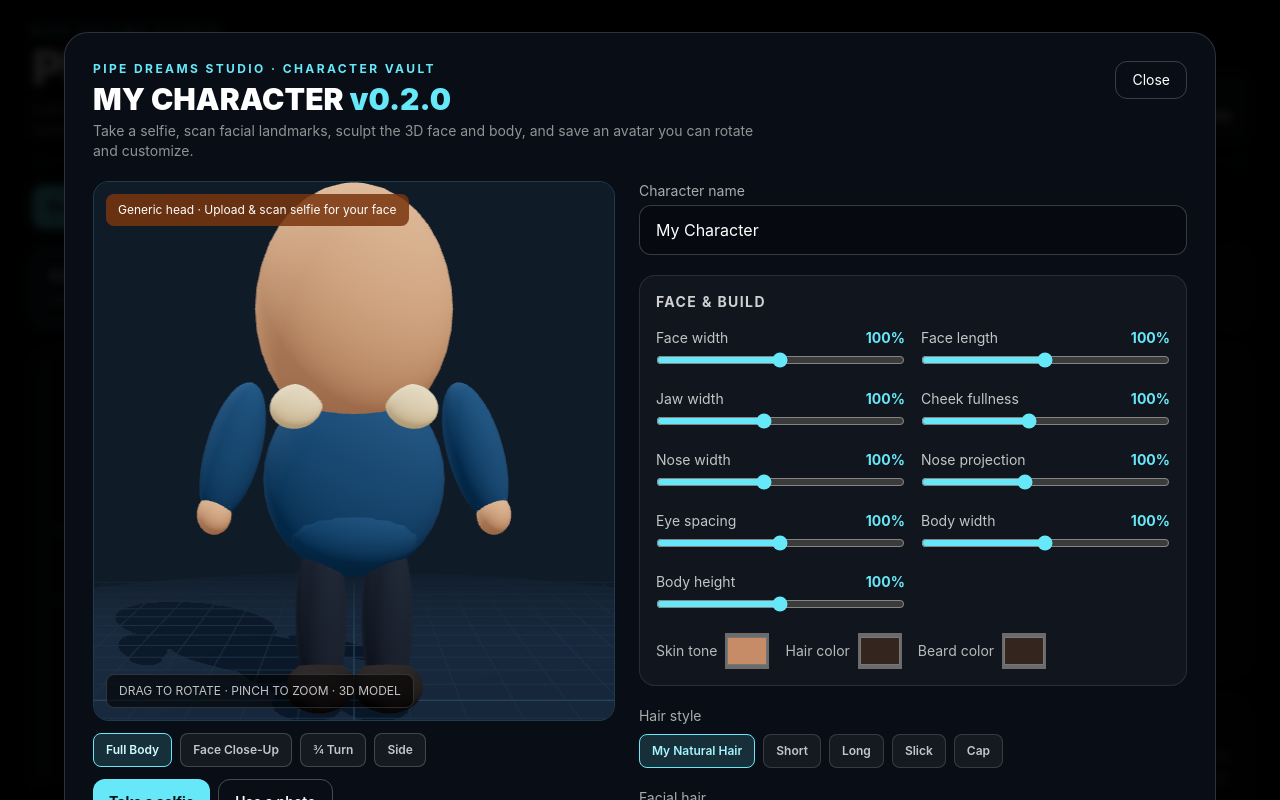
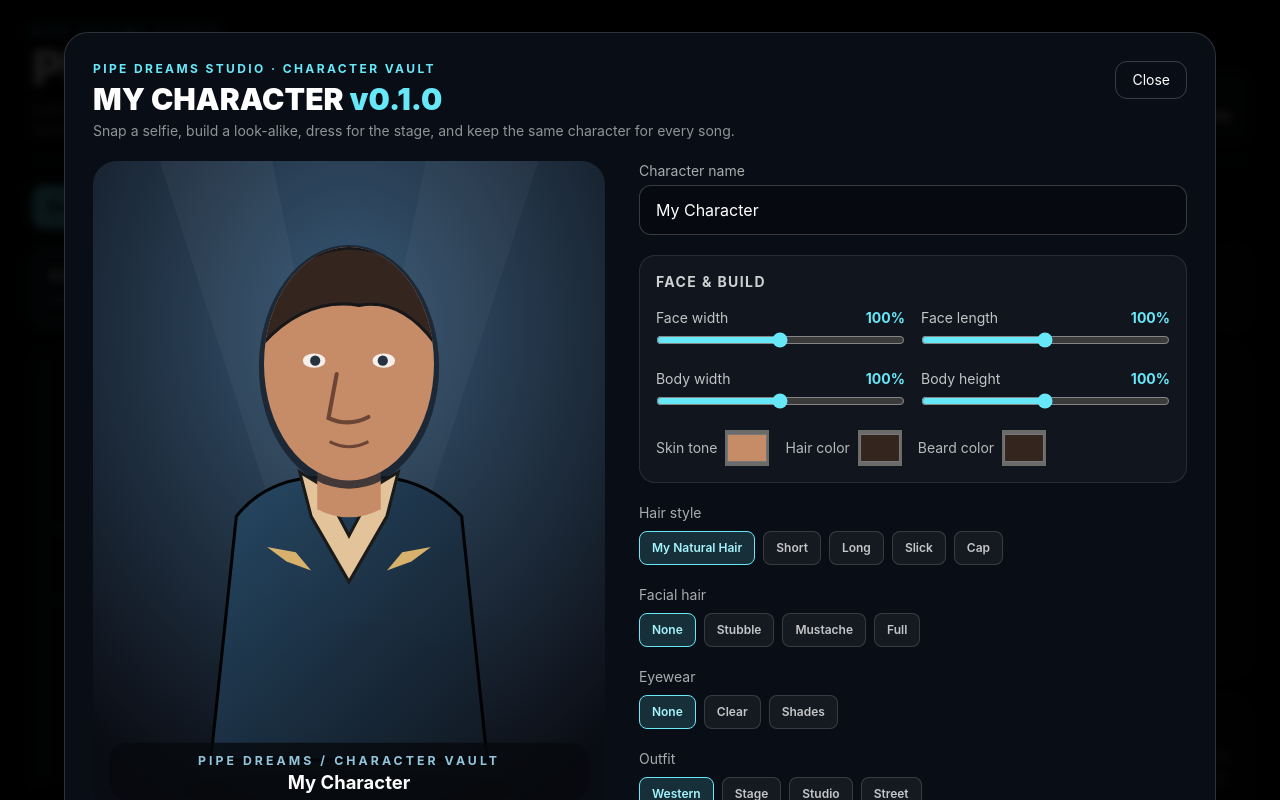
Before and after one commit to workinwithai-create/music-video-scene-generator-preview, a React (Vite) app: page / in a window 1280 px wide. Both pictures are taken after a click on the button "Build My Character". Shown: the top 800 px of the page. Built offline with nearby package versions, Linux system fonts and the light colour scheme.

Commit message:
chore: preserve unchanged My Character v0.1.0 baseline

```diff
--- a/PipeDreamsCharacterCreator_v0.1.0.tsx
+++ b/PipeDreamsCharacterCreator_v0.1.0.tsx
@@ -1,10 +1,8 @@
 'use client';
 
 import React, { useEffect, useId, useRef, useState } from 'react';
-import Character3DStage, { type CharacterCameraView } from './Character3DStage_v0.2.0';
-import { scanSelfie, type FacePoint } from './faceScan_v0.2.0';
 
-export const CHARACTER_CREATOR_VERSION = '0.2.0';
+export const CHARACTER_CREATOR_VERSION = '0.1.0';
 export const CHARACTER_VAULT_KEY = 'pipe-dreams.character-vault.v1';
 
 type Hair = 'photo' | 'short' | 'long' | 'slick' | 'cap';
@@ -13,11 +11,6 @@ type Outfit = 'western' | 'stage' | 'studio' | 'street';
 type Glasses = 'none' | 'clear' | 'shades';
 
 export interface CharacterAppearance {
-  jawWidth: number;
-  cheekWidth: number;
-  noseWidth: number;
-  noseDepth: number;
-  eyeSpacing: number;
   faceWidth: number;
   faceLength: number;
   bodyWidth: number;
@@ -37,7 +30,6 @@ export interface PipeDreamsCharacter {
   version: string;
   displayName: string;
   photoDataUrl: string | null;
-  facePoints?: FacePoint[] | null;
   appearance: CharacterAppearance;
   createdAt: string;
   updatedAt: string;
@@ -51,11 +43,6 @@ export interface CharacterCreatorProps {
 const DEFAULT_APPEARANCE: CharacterAppearance = {
   faceWidth: 100,
   faceLength: 100,
-  jawWidth: 100,
-  cheekWidth: 100,
-  noseWidth: 100,
-  noseDepth: 100,
-  eyeSpacing: 100,
   bodyWidth: 100,
   bodyHeight: 100,
   skin: '#c68c68',
@@ -264,8 +251,6 @@ export default function PipeDreamsCharacterCreator({ onSave, onClose }: Characte
   const [selectedId, setSelectedId] = useState<string | null>(null);
   const [name, setName] = useState('My Character');
   const [photo, setPhoto] = useState<string | null>(null);
-  const [facePoints, setFacePoints] = useState<FacePoint[] | null>(null);
-  const [view, setView] = useState<CharacterCameraView>('full');
   const [appearance, setAppearance] = useState<CharacterAppearance>({ ...DEFAULT_APPEARANCE });
   const [message, setMessage] = useState('Your selfie stays in this browser unless you explicitly export it.');
   const [busy, setBusy] = useState(false);
@@ -285,17 +270,7 @@ export default function PipeDreamsCharacterCreator({ onSave, onClose }: Characte
     try {
       const data = await resizeSelfie(file);
       setPhoto(data);
-      setFacePoints(null);
-      setMessage('Building the 3D face mesh from your selfie...');
-      try {
-        const points = await scanSelfie(data);
-        setFacePoints(points);
-        setView('face');
-        setMessage('3D face scan complete. Rotate the head and refine your likeness.');
-      } catch (scanError) {
-        setFacePoints(null);
-        setMessage(scanError instanceof Error ? 'Face scan unavailable: ' + scanError.message : 'Face scanning failed. Retry with a clear selfie.');
-      }
+      setMessage('Selfie ready. Adjust your character, then save it to the Character Vault.');
     } catch (error) {
       setMessage(error instanceof Error ? error.message : 'Could not open that photo.');
     } finally {
@@ -307,7 +282,6 @@ export default function PipeDreamsCharacterCreator({ onSave, onClose }: Characte
     setSelectedId(character.id);
     setName(character.displayName);
     setPhoto(character.photoDataUrl);
-    setFacePoints(character.facePoints || null);
     setAppearance({ ...DEFAULT_APPEARANCE, ...character.appearance });
     setMessage('Editing saved character. Save to keep your changes.');
   };
@@ -316,8 +290,6 @@ export default function PipeDreamsCharacterCreator({ onSave, onClose }: Characte
     setSelectedId(null);
     setName('My Character');
     setPhoto(null);
-    setFacePoints(null);
-    setView('full');
     setAppearance({ ...DEFAULT_APPEARANCE });
     setMessage('New character. Add a selfie or build one manually.');
   };
@@ -331,7 +303,6 @@ export default function PipeDreamsCharacterCreator({ onSave, onClose }: Characte
       version: CHARACTER_CREATOR_VERSION,
       displayName: name.trim().slice(0, 50) || 'My Character',
       photoDataUrl: photo,
-      facePoints,
       appearance: { ...appearance },
       createdAt: original?.createdAt || now,
       updatedAt: now,
@@ -357,7 +328,6 @@ export default function PipeDreamsCharacterCreator({ onSave, onClose }: Characte
         version: CHARACTER_CREATOR_VERSION,
         displayName: name.trim() || 'My Character',
         photoDataUrl: photo,
-        facePoints,
         appearance,
         createdAt: new Date().toISOString(),
         updatedAt: new Date().toISOString(),
@@ -377,7 +347,7 @@ export default function PipeDreamsCharacterCreator({ onSave, onClose }: Characte
       <div>
         <p className="text-xs font-bold uppercase tracking-[.2em] text-cyan-300">PIPE DREAMS STUDIO · CHARACTER VAULT</p>
         <h2 className="mt-1 text-2xl font-black md:text-3xl">MY CHARACTER <span className="text-cyan-300">v{CHARACTER_CREATOR_VERSION}</span></h2>
-        <p className="mt-1 max-w-2xl text-sm text-white/55">Take a selfie, scan facial landmarks, sculpt the 3D face and body, and save an avatar you can rotate and customize.</p>
+        <p className="mt-1 max-w-2xl text-sm text-white/55">Snap a selfie, build a look-alike, dress for the stage, and keep the same character for every song.</p>
       </div>
       {onClose && <button type="button" onClick={onClose}
         className="rounded-xl border border-white/20 px-4 py-2 text-sm hover:bg-white/10">Close</button>}
@@ -385,30 +355,13 @@ export default function PipeDreamsCharacterCreator({ onSave, onClose }: Characte
 
     <div className="grid gap-6 lg:grid-cols-[minmax(0,1fr)_minmax(0,1.05fr)]">
       <div>
-        <Character3DStage photo={photo} facePoints={facePoints} appearance={appearance} view={view} height={540} />
-        <div className="mt-3 flex flex-wrap gap-2" aria-label="3D camera views">
-          {(['full','face','three-quarter','side'] as CharacterCameraView[]).map(option =>
-            <button key={option} type="button" onClick={() => setView(option)}
-              className={'rounded-lg border px-3 py-2 text-xs font-semibold capitalize ' +
-                (view === option ? 'border-cyan-300 bg-cyan-300/15 text-cyan-100' : 'border-white/20 bg-white/5 text-white/75')}>
-              {option === 'three-quarter' ? '¾ turn' : option === 'full' ? 'Full body' : option === 'face' ? 'Face close-up' : 'Side'}
-            </button>)}
-        </div>
+        <AvatarPreview photo={photo} appearance={appearance} displayName={name || 'My Character'} />
         <div className="mt-3 flex flex-wrap gap-2">
           <button type="button" onClick={() => cameraInput.current?.click()} disabled={busy}
             className="rounded-xl bg-cyan-300 px-4 py-3 text-sm font-bold text-[#06121b] disabled:opacity-50">Take a selfie</button>
           <button type="button" onClick={() => uploadInput.current?.click()} disabled={busy}
             className="rounded-xl border border-white/25 px-4 py-3 text-sm font-semibold hover:bg-white/10 disabled:opacity-50">Use a photo</button>
-          {photo && !facePoints && <button type="button" disabled={busy} onClick={() => {
-            setBusy(true);
-            void scanSelfie(photo).then(points => {
-              setFacePoints(points);
-              setView('face');
-              setMessage('3D face scan complete. Refine your character and save.');
-            }).catch(error => setMessage('Face scan failed: ' + (error instanceof Error ? error.message : 'try again')))
-              .finally(() => setBusy(false));
-          }} className="rounded-xl border border-cyan-300/40 px-4 py-3 text-sm text-cyan-200 disabled:opacity-40">Retry 3D scan</button>}
-          {photo && <button type="button" onClick={() => { setPhoto(null); setFacePoints(null); }}
+          {photo && <button type="button" onClick={() => setPhoto(null)}
             className="rounded-xl border border-white/15 px-4 py-3 text-sm text-white/70 hover:bg-white/10">Remove photo</button>}
         </div>
         <input ref={cameraInput} type="file" accept="image/*" capture="user" className="hidden"
@@ -416,7 +369,8 @@ export default function PipeDreamsCharacterCreator({ onSave, onClose }: Characte
         <input ref={uploadInput} type="file" accept="image/*" className="hidden"
           aria-label="Choose an existing photo" onChange={event => { void importPhoto(event.target.files?.[0]); event.target.value = ''; }} />
         <p className="mt-3 text-xs leading-5 text-white/50">
-          <strong className="text-white/70">v0.2:</strong> Your selfie is analyzed locally into a 3D facial surface and mapped onto a turntable character. Depth and the unseen back of the head are estimates, not a photogrammetric scan. The model must download once; your selfie is not sent to a server. Saved/exported profiles include the photo and mesh landmarks.
+          <strong className="text-white/70">v0.1 limit:</strong> This is a photo-faced, illustrated character preview, not an automated 3D face scan.
+          Photos stay in browser storage; exporting the character includes the photo.
         </p>
       </div>
 
@@ -432,11 +386,6 @@ export default function PipeDreamsCharacterCreator({ onSave, onClose }: Characte
           <div className="grid gap-4 sm:grid-cols-2">
             <Adjustment label="Face width" value={appearance.faceWidth} onChange={v => update('faceWidth', v)} />
             <Adjustment label="Face length" value={appearance.faceLength} onChange={v => update('faceLength', v)} />
-            <Adjustment label="Jaw width" value={appearance.jawWidth} onChange={v => update('jawWidth', v)} min={70} max={140} />
-            <Adjustment label="Cheek fullness" value={appearance.cheekWidth} onChange={v => update('cheekWidth', v)} min={70} max={140} />
-            <Adjustment label="Nose width" value={appearance.noseWidth} onChange={v => update('noseWidth', v)} min={70} max={140} />
-            <Adjustment label="Nose projection" value={appearance.noseDepth} onChange={v => update('noseDepth', v)} min={65} max={150} />
-            <Adjustment label="Eye spacing" value={appearance.eyeSpacing} onChange={v => update('eyeSpacing', v)} min={75} max={125} />
             <Adjustment label="Body width" value={appearance.bodyWidth} onChange={v => update('bodyWidth', v)} />
             <Adjustment label="Body height" value={appearance.bodyHeight} min={90} max={110} onChange={v => update('bodyHeight', v)} />
           </div>
```
